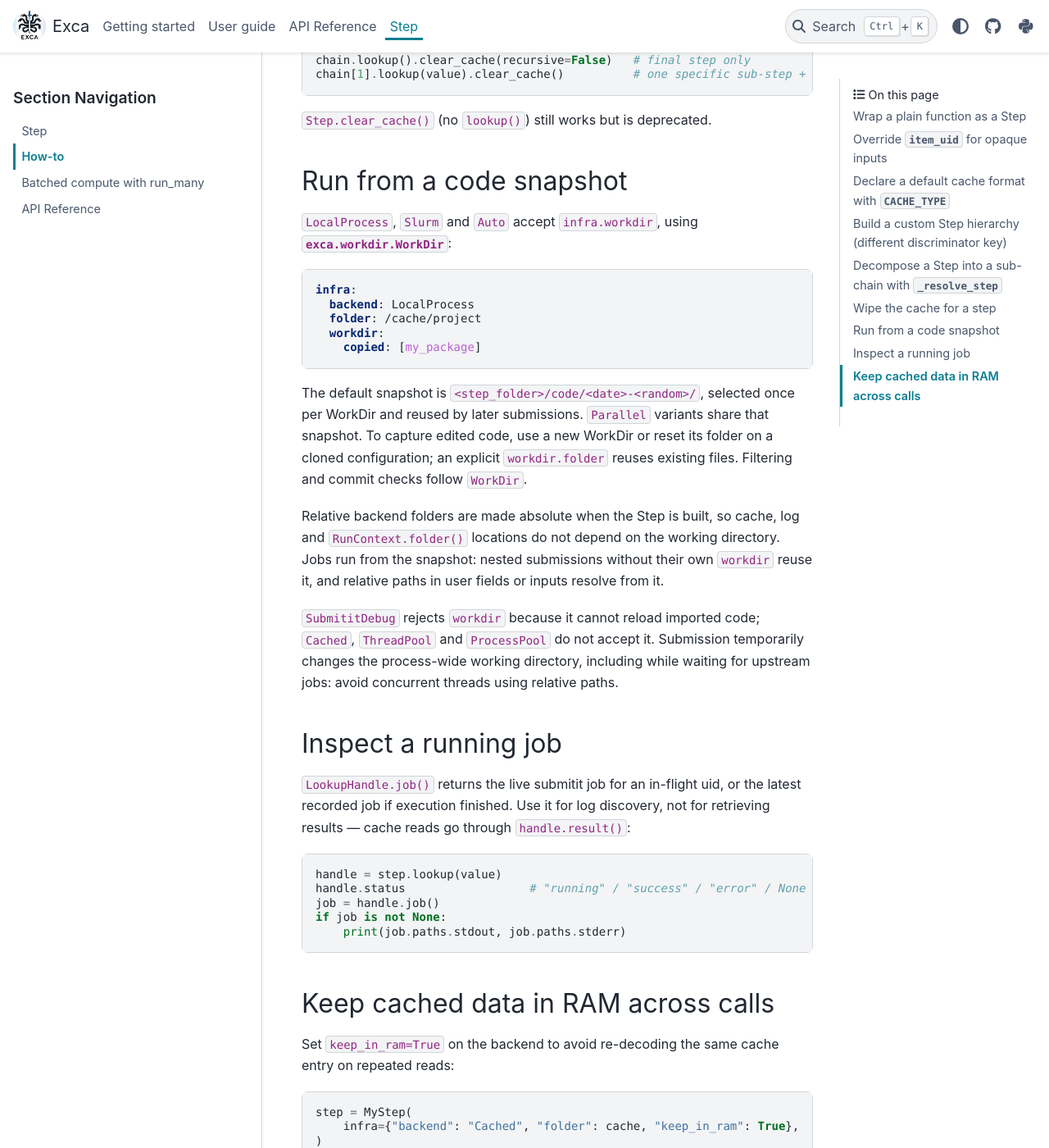
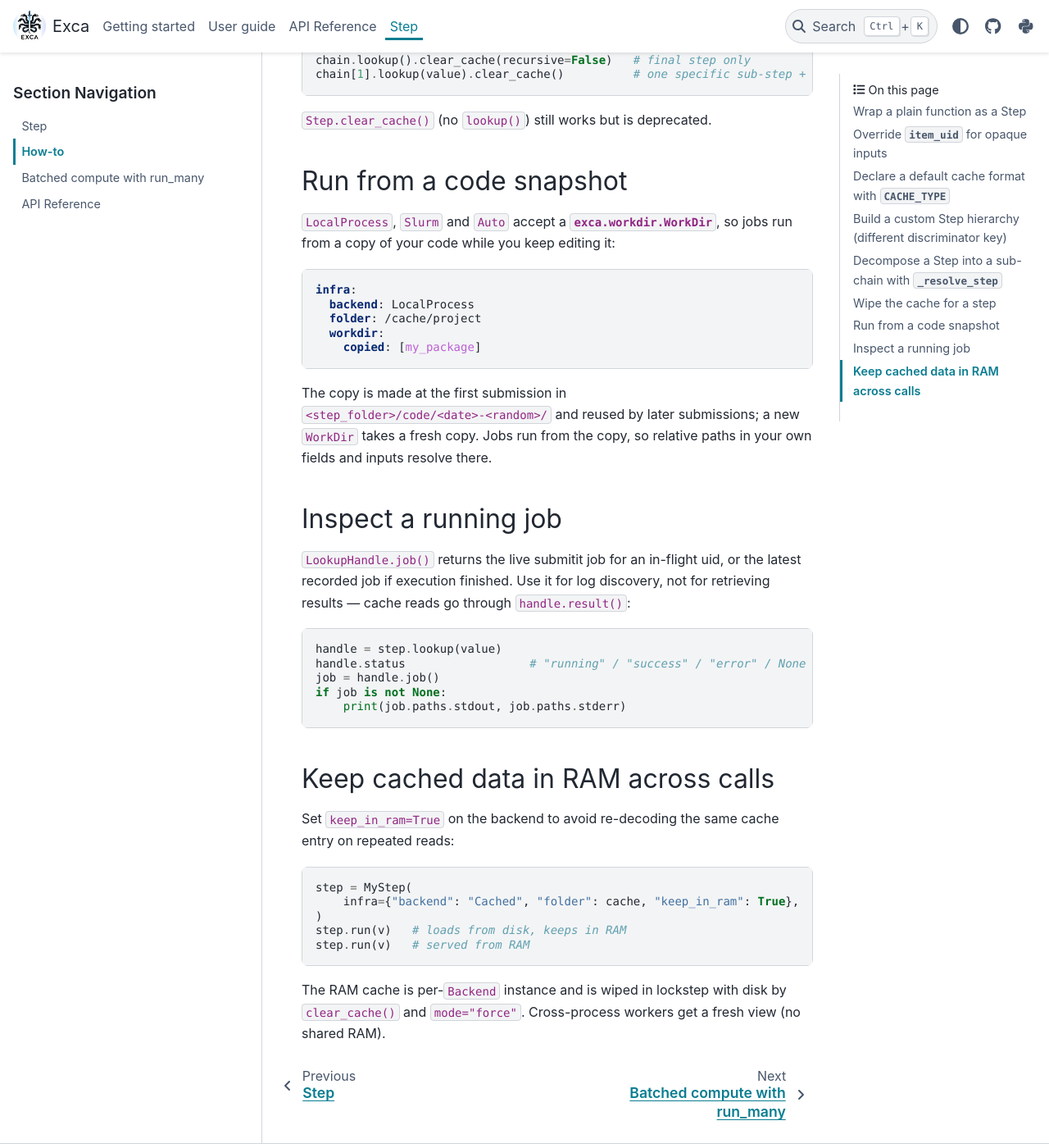
Before and after one commit to facebookresearch/exca, a Sphinx documentation site: the page built from docs/steps/howto.md, in a window 1280 px wide and 1400 px high, scrolled down 4566 px. Shown: the whole window at 82% size. Built offline with Sphinx 7.4.7 and the PyData theme 0.15.4, drawn with Linux system fonts in a browser that asks for light colours.

Commit message:
Trim workdir how-to

````diff
--- a/docs/steps/howto.md
+++ b/docs/steps/howto.md
@@ -222,7 +222,7 @@ chain[1].lookup(value).clear_cache()          # one specific sub-step + input
 
 ## Run from a code snapshot
 
-`LocalProcess`, `Slurm` and `Auto` accept `infra.workdir`, using {class}`exca.workdir.WorkDir`:
+`LocalProcess`, `Slurm` and `Auto` accept a {class}`exca.workdir.WorkDir`, so jobs run from a copy of your code while you keep editing it:
 
 ```yaml
 infra:
@@ -232,11 +232,7 @@ infra:
     copied: [my_package]
 ```
 
-The default snapshot is `<step_folder>/code/<date>-<random>/`, selected once per WorkDir and reused by later submissions. `Parallel` variants share that snapshot. To capture edited code, use a new WorkDir or reset its folder on a cloned configuration; an explicit `workdir.folder` reuses existing files. Filtering and commit checks follow `WorkDir`.
-
-Relative backend folders are made absolute when the Step is built, so cache, log and `RunContext.folder()` locations do not depend on the working directory. Jobs run from the snapshot: nested submissions without their own `workdir` reuse it, and relative paths in user fields or inputs resolve from it.
-
-`SubmititDebug` rejects `workdir` because it cannot reload imported code; `Cached`, `ThreadPool` and `ProcessPool` do not accept it. Submission temporarily changes the process-wide working directory, including while waiting for upstream jobs: avoid concurrent threads using relative paths.
+The copy is made at the first submission in `<step_folder>/code/<date>-<random>/` and reused by later submissions; a new `WorkDir` takes a fresh copy. Jobs run from the copy, so relative paths in your own fields and inputs resolve there.
 
 ## Inspect a running job
 
````
